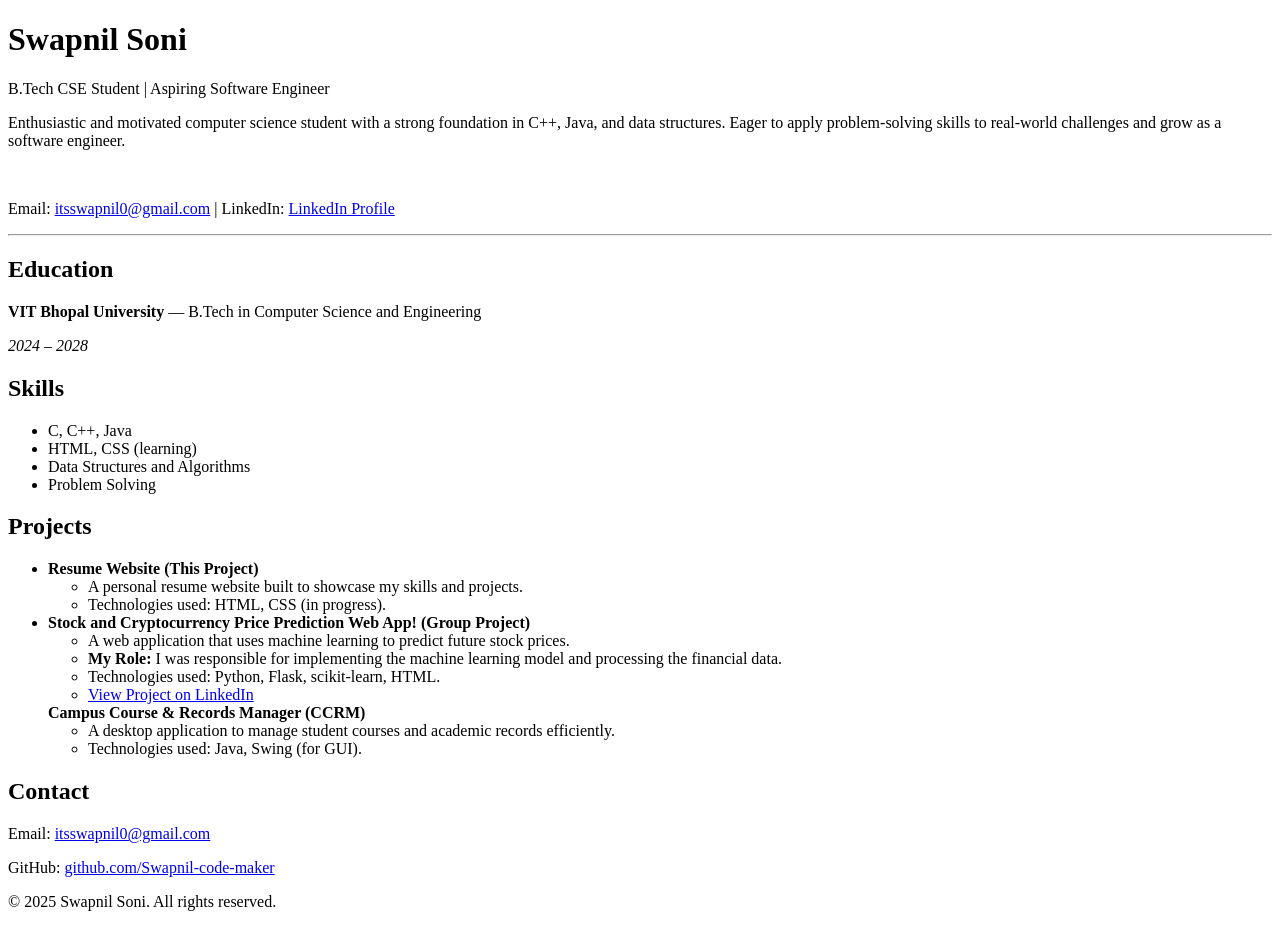
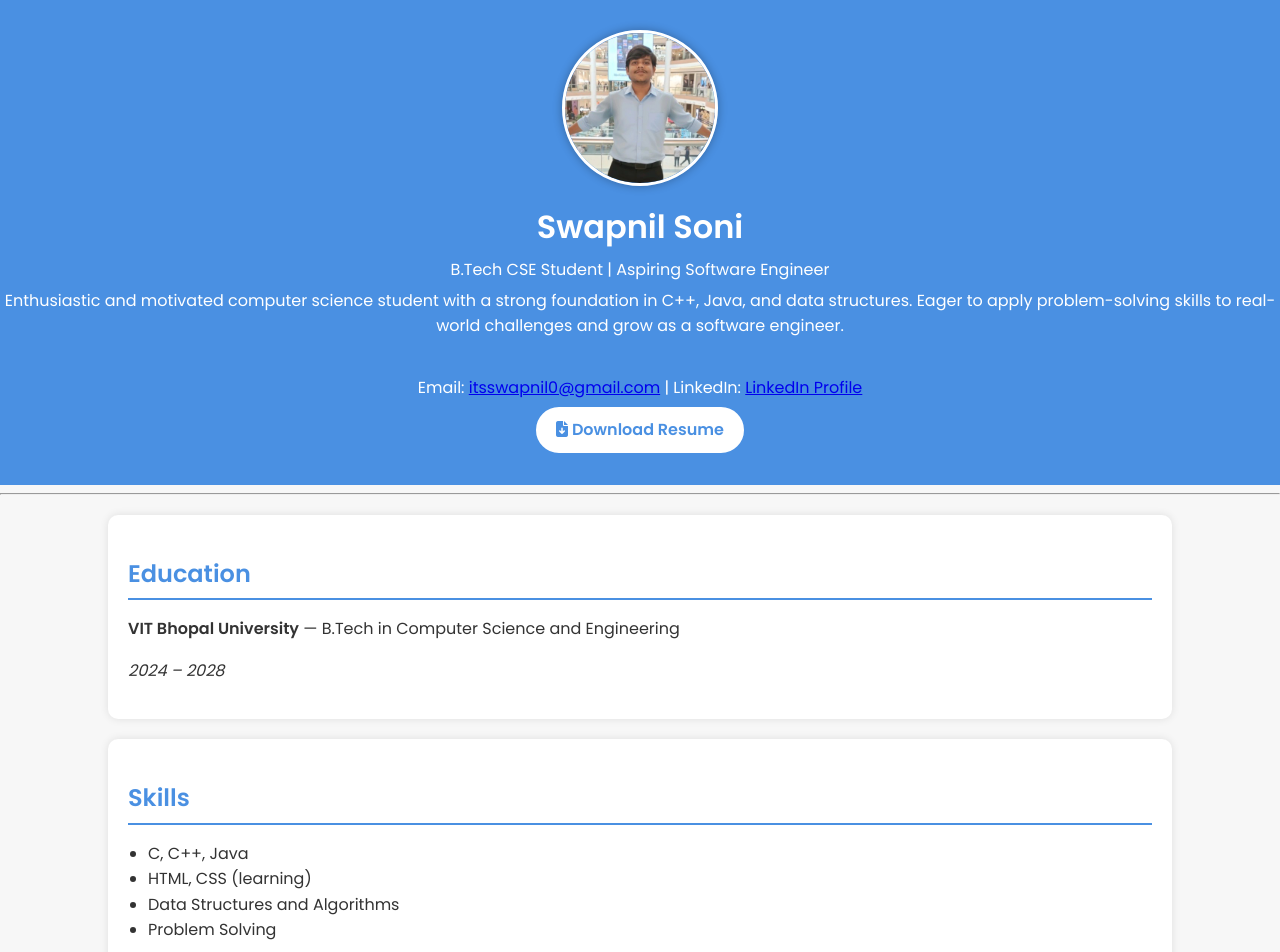
Before and after one commit to Swapnil-code-maker/Resume-website, a plain HTML site: page index.html in a window 1280 px wide. Shown: the top 952 px of the page. Before the commit the page ends 927 px from the top, so only its background shows below. Drawn offline with Linux system fonts and the light colour scheme.

Commit message:
Updated resume website with CSS and resume download feature

```diff
--- a/index.html
+++ b/index.html
@@ -4,14 +4,21 @@
   <meta charset="UTF-8">
   <meta name="viewport" content="width=device-width, initial-scale=1.0">
   <title>Swapnil Soni | Resume</title>
+  <link href="https://fonts.googleapis.com/css2?family=Poppins:wght@400;600&display=swap" rel="stylesheet">
+  <link rel="stylesheet" href="https://cdnjs.cloudflare.com/ajax/libs/font-awesome/6.6.0/css/all.min.css">
+  <link rel="stylesheet" href="style.css">
 </head>
 <body>
   <header>
+    <img src="profile.jpg" alt="Swapnil Soni" class="profile-pic">
   <h1>Swapnil Soni</h1>
   <p>B.Tech CSE Student | Aspiring Software Engineer</p>
   <p>Enthusiastic and motivated computer science student with a strong foundation in C++, Java, and data structures. Eager to apply problem-solving skills to real-world challenges and grow as a software engineer.</p>
   <br>
 <p>Email: <a href="mailto:itsswapnil0@gmail.com">itsswapnil0@gmail.com</a> | LinkedIn: <a href="https://www.linkedin.com/in/swapnil-soni-20162326b" target="_blank">LinkedIn Profile</a></p>
+<a href="Swapnil_Soni_Resume.pdf" download class="download-btn">
+  <i class="fa-solid fa-file-arrow-down"></i> Download Resume
+</a>
 </header>
 
   <hr>
@@ -57,11 +64,13 @@
     </li>
   </ul>
 </section>
-<section id="Contact">
+<section id="contact">
   <h2>Contact</h2>
-  <p>Email: <a href="mailto:itsswapnil0@gmail.com">itsswapnil0@gmail.com</a></p>
-  <p>GitHub: <a href="https://github.com/Swapnil-code-maker" target="_blank">github.com/Swapnil-code-maker</a></p>
+  <p><i class="fa-solid fa-envelope"></i>itsswapnil0@gmail.com</p>
+  <p><i class="fa-brands fa-github"></i> <a href="https://github.com/swapnil-code-maker" target="_blank">github.com/swapnil-code-maker</a></p>
+  <p><i class="fa-brands fa-linkedin"></i> <a href="https://www.linkedin.com/in/swapnil-soni-20162326b/" target="_blank">LinkedIn Profile</a></p>
 </section>
+
 
   <footer>
     <p>© 2025 Swapnil Soni. All rights reserved.</p>
--- /dev/null
+++ b/style.css
@@ -0,0 +1,136 @@
+/* Header Section */
+header {
+  background-color: #4A90E2;
+  color: white;
+  text-align: center;
+  padding: 30px 0;
+}
+
+header h1 {
+  margin: 0;
+  font-size: 2em;
+}
+
+header p {
+  margin: 5px 0;
+}
+
+/* Section Formatting */
+section {
+  background: white;
+  margin: 20px auto;
+  padding: 20px;
+  width: 80%;
+  border-radius: 10px;
+  box-shadow: 0 0 8px rgba(0,0,0,0.1);
+}
+
+/* Footer Section */
+footer {
+  text-align: center;
+  padding: 15px;
+  background-color: #333;
+  color: white;
+}
+/* Headings Style */
+h2 {
+  color: #4A90E2;
+  border-bottom: 2px solid #4A90E2;
+  padding-bottom: 5px;
+  margin-bottom: 10px;
+}
+
+/* Paragraphs and Lists */
+p, li {
+  font-size: 16px;
+}
+
+ul {
+  padding-left: 20px;
+}
+
+/* Center Contact Links */
+#contact a {
+  color: #4A90E2;
+  text-decoration: none;
+}
+
+#contact a:hover {
+  text-decoration: underline;
+}
+
+/* Subtle hover effect on sections */
+section:hover {
+  transform: scale(1.01);
+  transition: all 0.3s ease-in-out;
+}
+/* Profile Picture Styling */
+.profile-pic {
+  width: 150px;
+  height: 150px;
+  border-radius: 50%;
+  border: 3px solid white;
+  box-shadow: 0 0 10px rgba(0,0,0,0.3);
+  display: block;
+  margin: 0 auto 15px;
+}
+body {
+  font-family: 'Poppins', sans-serif;
+  line-height: 1.6;
+  margin: 0;
+  padding: 0;
+  background-color: #f7f7f7;
+  color: #333;
+}
+/* Responsive Design */
+@media (max-width: 600px) {
+  section {
+    width: 90%;
+    padding: 15px;
+  }
+
+  header h1 {
+    font-size: 1.5em;
+  }
+
+  .profile-pic {
+    width: 120px;
+    height: 120px;
+  }
+
+  footer {
+    font-size: 14px;
+  }
+}
+/* Contact Icons */
+#contact i {
+  color: #4A90E2;
+  margin-right: 8px;
+}
+
+#contact a {
+  color: #4A90E2;
+  text-decoration: none;
+}
+
+#contact a:hover {
+  text-decoration: underline;
+}
+/* Download Resume Button */
+.download-btn {
+  display: inline-block;
+  background-color: white;
+  color: #4A90E2;
+  border: 2px solid #4A90E2;
+  padding: 10px 20px;
+  border-radius: 25px;
+  font-weight: 600;
+  text-decoration: none;
+  transition: all 0.3s ease;
+}
+
+.download-btn:hover {
+  background-color: #4A90E2;
+  color: white;
+  transform: scale(1.05);
+}
```
Also changed, not shown: profile.jpg (added).
